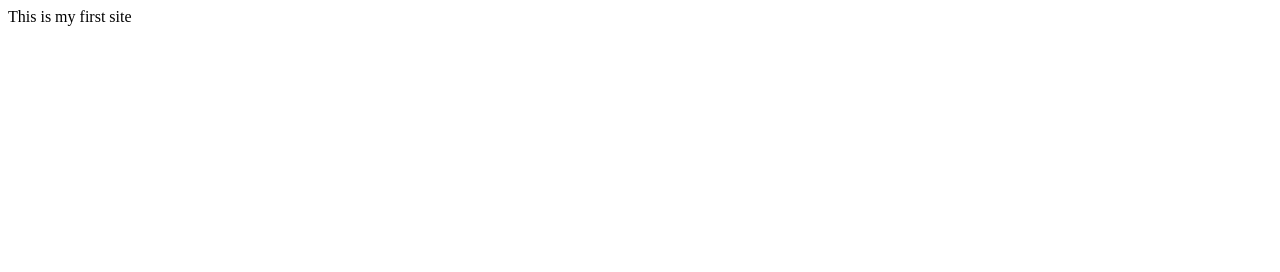
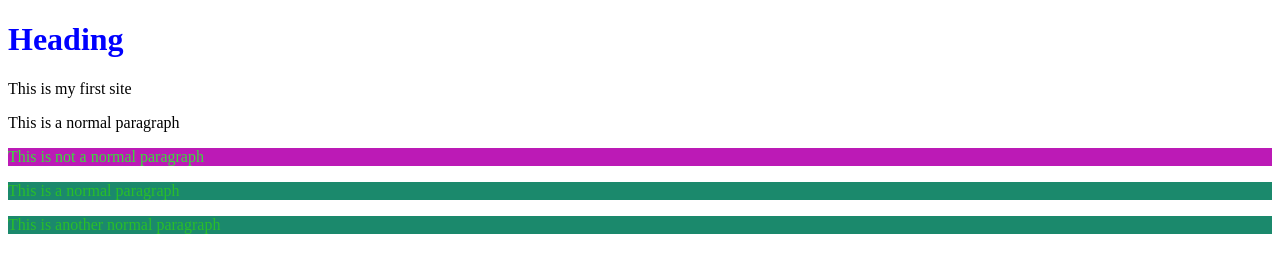
Before and after one commit to jscaran1/sandbox, a plain HTML site: page index.html in a window 1280 px wide. Drawn offline with Linux system fonts and the light colour scheme.

Commit message:
Added some styling

```diff
--- a/index.html
+++ b/index.html
@@ -5,12 +5,27 @@
   <meta charset="utf-8">
 
   <title>This is my first title</title>
+ <link rel="stylesheet" href="main.css">
+<style>
+            .funky {
+                background-color: #1b896c;
+                color: #29be29;
+            }
 
+            #funkyID {
+                background-color: #bc1ab6;
+                color: #39de39;
+            }
+</style>
 
 
 </head>
 
-<body>
+<body> <h1 style= "color:#0000FF"> Heading</h1>
  This is my first site
+    <p>This is a normal paragraph</p>
+    <p id="funkyID">This is not a normal paragraph</p>
+    <p class="funky">This is a normal paragraph</p>
+    <p class="funky">This is another normal paragraph</p>
 </body>
 </html>
```
